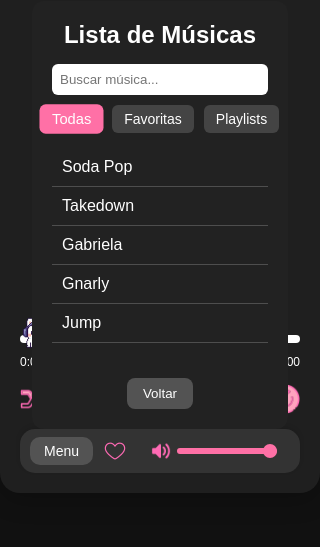
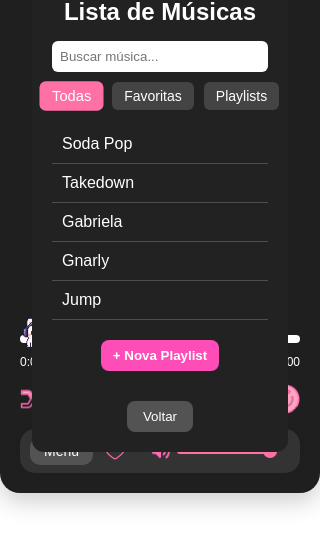
Before and after one commit to KimCarolyna/BunnyBeatsz_PlayerMusical, an Electron app: page index.html in a window 320 px wide. Both pictures are taken after a click on the button "Menu". Shown: the part 207-754 px from the top of the page. Drawn offline with Linux system fonts and the light colour scheme.

Commit message:
adicionado botão de criar playlist

```diff
--- a/index.html
+++ b/index.html
@@ -104,7 +104,8 @@
     <ul id="favoritas-lista" class="tab-content"></ul>
     <!-- Lista Playlists -->
     <ul id="playlists-lista" class="tab-content"></ul>
-
+    <!-- Botão para criar nova playlist -->
+    <button id="add-playlist-btn" class="add-playlist">+ Nova Playlist</button>
     <button id="voltar-btn">Voltar</button>
   </div>
 </div>
--- a/script.js
+++ b/script.js
@@ -677,3 +677,15 @@ barraPesquisa.addEventListener("blur", () => {
 
 let ul = document.createElement("ul");
 ul.className = "playlist-modal";
+const playlistList = document.getElementById("playlist-list");
+const addPlaylistBtn = document.getElementById("add-playlist-btn");
+
+addPlaylistBtn.addEventListener("click", () => {
+  let playlistName = prompt("Digite o nome da nova playlist:");
+
+  if (playlistName && playlistName.trim() !== "") {
+    let li = document.createElement("li");
+    li.textContent = playlistName;
+    playlistList.appendChild(li);
+  }
+});
--- a/style.css
+++ b/style.css
@@ -297,7 +297,6 @@ html, body {
 }
 body {
   font-family: Arial, sans-serif;
-  background: #111;
   color: #fff;
   margin: 0;
   padding: 0;
@@ -538,3 +537,19 @@ button:hover {
   overflow-y: auto;
   z-index: 1000;
 }
+.add-playlist {
+  display: block;
+  margin: 15px auto;
+  padding: 8px 12px;
+  border: none;
+  border-radius: 8px;
+  background-color: #ff4db8;
+  color: white;
+  font-weight: bold;
+  cursor: pointer;
+  transition: 0.2s;
+}
+
+.add-playlist:hover {
+  background-color: #e03fa5;
+}
```
